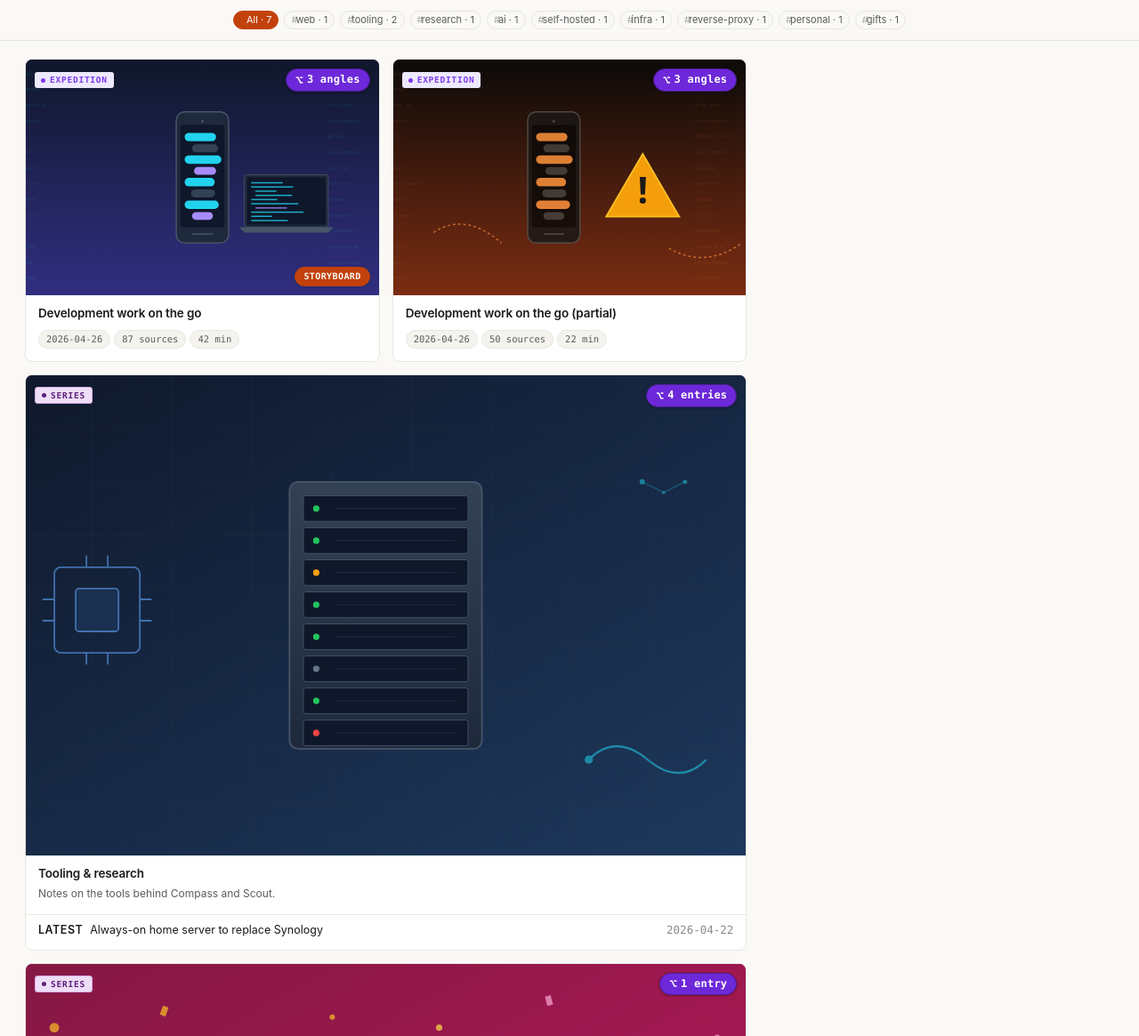
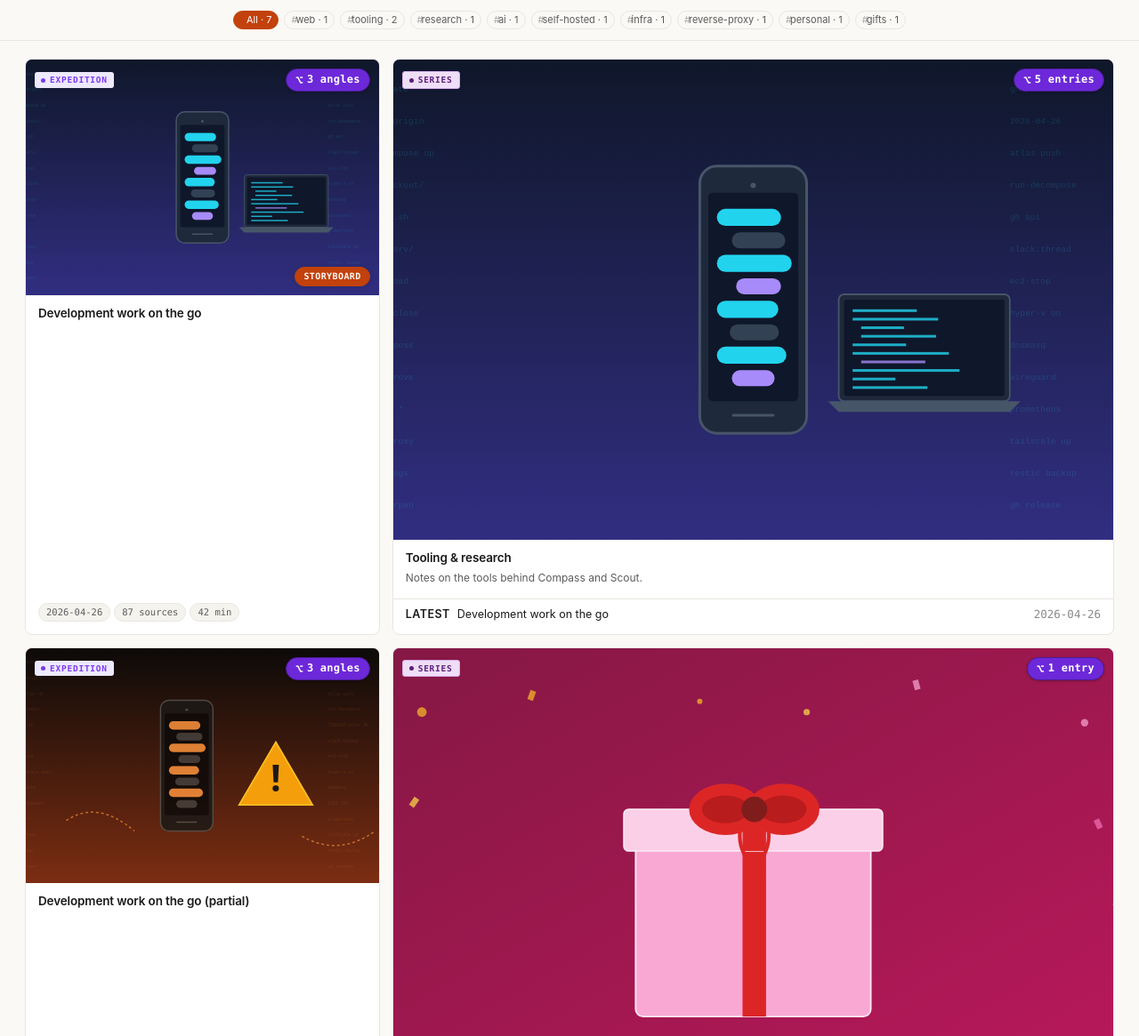
Before and after one commit to Laoujin/Compass, a Jekyll site: the page built from index.html, in a window 1280 px wide and 1400 px high. Shown: the part 235-1400 px from the top of the window at 89% size. Built offline with Jekyll 4.4.1, drawn with Linux system fonts in a browser that asks for light colours; some web fonts are replaced.

Commit message:
Add expedition to a Compass demo series to exercise back-to-series

```diff
--- a/_data/series.yml
+++ b/_data/series.yml
@@ -12,6 +12,7 @@
       entries:
         - 2026-04-17-reverse-proxy-personal-lab
         - 2026-04-22-always-on-home-server
+        - 2026-04-26-development-work-on-the-go
 
 - slug: gift-guides
   title: Gift guides
```
